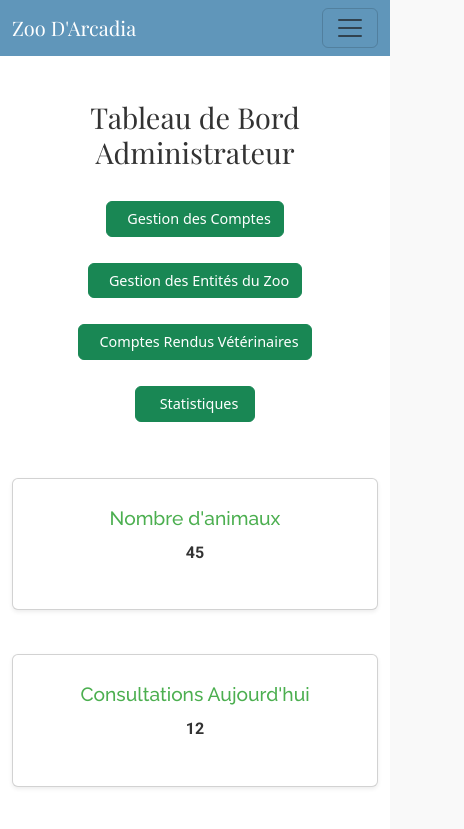
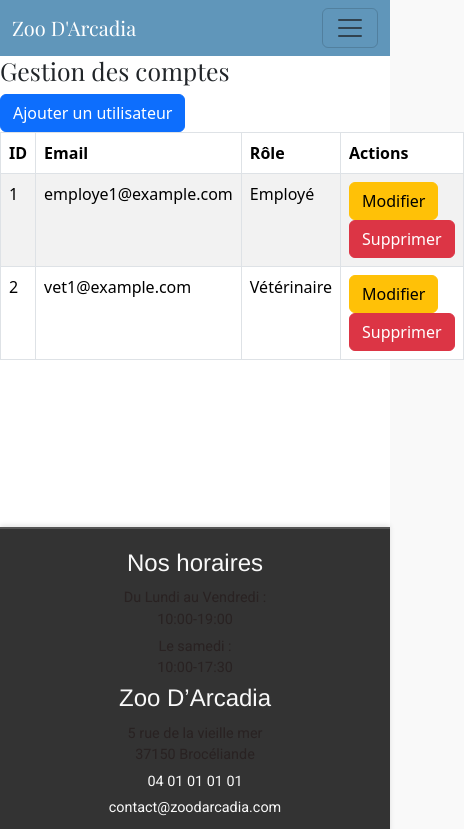
Before and after one commit to Agellid03/ZooArcadiaa, a React (Create React App) app in the folder frontend/: page /admin/GestionEmployes in a window 390 px wide. Shown: the top 829 px of the page, 464 px wide, since content can reach past the window. Built offline with nearby package versions, Linux system fonts and the light colour scheme.

Commit message:
Ameliorations de ManageAccounts.jsx et du dashboard admin niveau style et implémentation de useNavigate dans Dashboard Admin pour rediriger vers les differents composants de gestion admin

```diff
--- a/frontend/src/components/admin/AdminDashboard.jsx
+++ b/frontend/src/components/admin/AdminDashboard.jsx
@@ -1,8 +1,25 @@
 import React from "react";
 import "../../styles/adminDashboard.css"
 import { Button, Card, Row, Col } from "react-bootstrap";
+import { useNavigate } from "react-router-dom";
 
 const AdminDashboard = () => {
+  const navigate = useNavigate();
+
+  const goToManageAccounts = () => {
+    navigate('/admin/GestionEmployes');
+  };
+
+  const goToManageZooEntities = () => {
+    navigate('/admin/GestionServices');
+  };
+  const goToVeterinaryReports = () => {
+    navigate('/admin/RapportsVeterinaire');
+  };
+
+  const goToAnimalsStats = () => {
+    navigate('/admin/ConsultationsDesAnimaux');
+  };
   return (
     <div className="admin-dashboard container">
       <header className="dashboard-header text-center mt-4">
@@ -10,40 +27,44 @@ const AdminDashboard = () => {
       </header>
 
       <div className="dashboard-nav d-flex justify-content-center mt-4">
-        <Button variant="success" className="m-2">
+      <Button
+          variant="success"
+          className=" m-2"
+          onClick={goToManageAccounts}
+        >
           <i className="fa fa-user-plus"></i> Gestion des Comptes
         </Button>
-        <Button variant="success" className="m-2">
+        <Button variant="success" className="m-2" onClick={goToManageZooEntities} >
           <i className="fa fa-cogs"></i> Gestion des Entités du Zoo
         </Button>
-        <Button variant="success" className="m-2">
+        <Button variant="success" className="m-2" onClick={goToVeterinaryReports} >
           <i className="fa fa-medkit"></i> Comptes Rendus Vétérinaires
         </Button>
-        <Button variant="success" className="m-2">
-          <i className="fa fa-chart-bar"></i> Statistiques
+        <Button variant="success" className="m-2" onClick={goToAnimalsStats} >
+          <i className="fa fa-chart-bar"></i> Consultations Animaux
         </Button>
       </div>
 
       <main className="dashboard-main mt-5">
-        <Row className="g-4">
-          <Col xs={12} md={4}>
-            <Card className="text-center shadow-sm">
+        <Row className=" dashboard-admin-row g-4">
+          <Col xs={12} md={4} className="col-admin-dashboard">
+            <Card className=" text-center shadow-sm card-dashboard-admin" >
               <Card.Body>
                 <h3><i className="fa fa-paw"></i> Nombre d'animaux</h3>
                 <p>45</p>
               </Card.Body>
             </Card>
           </Col>
-          <Col xs={12} md={4}>
-            <Card className="text-center shadow-sm">
+          <Col xs={12} md={4} className="col-admin-dashboard">
+            <Card className="text-center shadow-sm card-dashboard-admin">
               <Card.Body>
                 <h3><i className="fa fa-calendar-check"></i> Consultations Aujourd'hui</h3>
                 <p>12</p>
               </Card.Body>
             </Card>
           </Col>
-          <Col xs={12} md={4}>
-            <Card className="text-center shadow-sm">
+          <Col xs={12} md={4} className="col-admin-dashboard" >
+            <Card className="text-center shadow-sm card-dashboard-admin">
               <Card.Body>
                 <h3><i className="fa fa-users"></i> Employés Actifs</h3>
                 <p>8</p>
--- a/frontend/src/components/admin/AdminStats.jsx
+++ b/frontend/src/components/admin/AnimalsStats.jsx
@@ -1,6 +1,6 @@
 import React from 'react';
 
-const AdminStats = () => {
+const AnimalsStats = () => {
   return (
     <div>
       Admin Stats
@@ -8,4 +8,4 @@ const AdminStats = () => {
   );
 }
 
-export default AdminStats;
+export default AnimalsStats;
--- a/frontend/src/components/admin/ManageAccounts.jsx
+++ b/frontend/src/components/admin/ManageAccounts.jsx
@@ -1,39 +1,140 @@
 import React, { useState } from "react";
+import { Modal, Button, Table, Form } from "react-bootstrap";
 
 const ManageAccounts = () => {
-  const [formData, setFormData] = useState({ email: "", role: "employee" });
+  // Simuler les données des utilisateurs
+  const [users, setUsers] = useState([
+    { id: 1, email: "employe1@example.com", role: "Employé" },
+    { id: 2, email: "vet1@example.com", role: "Vétérinaire" },
+  ]);
 
-  const handleSubmit = (e) => {
-    e.preventDefault();
-    console.log("Compte créé :", formData);
-    // Appel API à implémenter pour envoyer les données au backend
+  // État pour le formulaire d'ajout/modification
+  const [showModal, setShowModal] = useState(false);
+  const [formData, setFormData] = useState({ email: "", role: "Employé" });
+  const [editMode, setEditMode] = useState(false);
+  const [editUserId, setEditUserId] = useState(null);
+
+  // Gérer l'ouverture/fermeture du modal
+  const handleShowModal = () => setShowModal(true);
+  const handleCloseModal = () => {
+    setShowModal(false);
+    setFormData({ email: "", role: "Employé" });
+    setEditMode(false);
+  };
+
+  // Gérer le formulaire
+  const handleChange = (e) => {
+    setFormData({ ...formData, [e.target.name]: e.target.value });
+  };
+
+  // Ajouter ou modifier un utilisateur
+  const handleSubmit = () => {
+    if (editMode) {
+      // Modification
+      setUsers((prev) =>
+        prev.map((user) =>
+          user.id === editUserId ? { ...user, ...formData } : user
+        )
+      );
+    } else {
+      // Ajout
+      const newUser = {
+        id: Date.now(),
+        ...formData,
+      };
+      setUsers((prev) => [...prev, newUser]);
+    }
+    handleCloseModal();
+  };
+
+  // Supprimer un utilisateur
+  const handleDelete = (id) => {
+    setUsers((prev) => prev.filter((user) => user.id !== id));
+  };
+
+  // Préparer la modification
+  const handleEdit = (user) => {
+    setFormData({ email: user.email, role: user.role });
+    setEditMode(true);
+    setEditUserId(user.id);
+    setShowModal(true);
   };
 
   return (
-    <div>
-      <h2>Gestion des Comptes</h2>
-      <form onSubmit={handleSubmit}>
-        <label>
-          Email :
-          <input
-            type="email"
-            value={formData.email}
-            onChange={(e) => setFormData({ ...formData, email: e.target.value })}
-            required
-          />
-        </label>
-        <label>
-          Rôle :
-          <select
-            value={formData.role}
-            onChange={(e) => setFormData({ ...formData, role: e.target.value })}
-          >
-            <option value="employee">Employé</option>
-            <option value="veterinarian">Vétérinaire</option>
-          </select>
-        </label>
-        <button type="submit">Créer le compte</button>
-      </form>
+    <div className="manage-accounts">
+      <h2>Gestion des comptes</h2>
+      <Button variant="primary" onClick={handleShowModal}>
+        Ajouter un utilisateur
+      </Button>
+
+      {/* Tableau des utilisateurs */}
+      <Table striped bordered hover>
+        <thead>
+          <tr>
+            <th>ID</th>
+            <th>Email</th>
+            <th>Rôle</th>
+            <th>Actions</th>
+          </tr>
+        </thead>
+        <tbody>
+          {users.map((user) => (
+            <tr key={user.id}>
+              <td>{user.id}</td>
+              <td>{user.email}</td>
+              <td>{user.role}</td>
+              <td>
+                <Button variant="warning" onClick={() => handleEdit(user)}>
+                  Modifier
+                </Button>{" "}
+                <Button variant="danger" onClick={() => handleDelete(user.id)}>
+                  Supprimer
+                </Button>
+              </td>
+            </tr>
+          ))}
+        </tbody>
+      </Table>
+
+      {/* Modal pour ajouter/modifier un utilisateur */}
+      <Modal show={showModal} onHide={handleCloseModal}>
+        <Modal.Header closeButton>
+          <Modal.Title>{editMode ? "Modifier" : "Ajouter"} un utilisateur</Modal.Title>
+        </Modal.Header>
+        <Modal.Body>
+          <Form>
+            <Form.Group>
+              <Form.Label>Email</Form.Label>
+              <Form.Control
+                type="email"
+                name="email"
+                value={formData.email}
+                onChange={handleChange}
+              />
+            </Form.Group>
+            <Form.Group>
+              <Form.Label>Rôle</Form.Label>
+              <Form.Control
+                as="select"
+                name="role"
+                value={formData.role}
+                onChange={handleChange}
+              >
+                <option>Employé</option>
+                <option>Vétérinaire</option>
+              </Form.Control>
+            </Form.Group>
+          </Form>
+        </Modal.Body>
+        <Modal.Footer>
+          <Button variant="secondary" onClick={handleCloseModal}>
+            Annuler
+          </Button>
+          <Button variant="primary" onClick={handleSubmit}>
+            {editMode ? "Modifier" : "Ajouter"}
+          </Button>
+        </Modal.Footer>
+      </Modal>
     </div>
   );
 };
--- a/frontend/src/routes/AppRouter.jsx
+++ b/frontend/src/routes/AppRouter.jsx
@@ -9,6 +9,9 @@ import DetailsHabitat from "../pages/DetailsHabitat";
 import Contact from "../pages/Contact";
 import Login from "../pages/Login";
 import AdminDashboard from "../components/admin/AdminDashboard";
+import ManageAccounts from "../components/admin/ManageAccounts";
+import ManageZooEntities from "../components/admin/ManageZooEntities"
+import VeterinaryReports from "../components/admin/VeterinaryReports"
 
 const AppRouter = () => {
   return (
@@ -23,11 +26,14 @@ const AppRouter = () => {
           <Route path="/contact" element={<Contact />} />
           <Route path="/login" element={<Login/>} />
           <Route path="/admin/*" element={<AdminDashboard/>} />
+          <Route path="admin/GestionEmployes" element={<ManageAccounts/>} ></Route>
+          <Route path="admin/GestionServices" element={<ManageZooEntities/>} ></Route>
+          <Route path="admin/RapportsVeterinaire" element={<VeterinaryReports/>} ></Route>
         </Routes>
+        </div>
+      <Footer />
+    </div>
 
-      </div>
-       <Footer />
-    </div>
   );
 };
 
--- a/frontend/src/styles/adminDashboard.css
+++ b/frontend/src/styles/adminDashboard.css
@@ -27,25 +27,25 @@
 }
 
 /* Cartes de statistiques */
-.card {
+.card-dashboard-admin {
   padding: 20px;
-  background-color: #f4f4f4;
+  background-color: whitesmoke;
   border-radius: 8px;
   box-shadow: 0 4px 8px rgba(0, 0, 0, 0.1);
   transition: transform 0.3s ease-in-out;
 }
 
-.card:hover {
+.card-dashboard-admin:hover {
   transform: translateY(-10px);
 }
 
-.card h3 {
+.card-dashboard-admin h3 {
   font-size: 1.5rem;
   color: #4CAF50;
   margin-bottom: 10px;
 }
 
-.card p {
+.card-dashboard-admin p {
   font-size: 1.2rem;
   font-weight: bold;
   color: #333;
@@ -56,13 +56,13 @@
   margin-top: 30px;
 }
 
-.row {
+.dashboard-admin-row {
   display: flex;
   flex-wrap: wrap;
   gap: 20px;
 }
 
-.col {
+.col-admin-dashboard {
   flex: 1 1 30%; /* Chaque carte prend 30% de la largeur sur des écrans moyens et plus grands */
   min-width: 280px;
   box-sizing: border-box;
@@ -80,16 +80,16 @@
     padding: 8px 15px;
   }
 
-  .row {
+  .dashboard-admin-row {
     flex-direction: column;
     align-items: center;
   }
 
-  .col {
+  .col-admin-dashboard {
     width: 100%; /* Les cartes prennent toute la largeur sur les petits écrans */
   }
 
-  .card {
+  .card-dashboard-admin {
     padding: 15px;
   }
 }
@@ -106,15 +106,15 @@
     min-width: 120px;
   }
 
-  .card {
+  .card-dashboard-admin {
     padding: 12px;
   }
 
-  .card h3 {
+  .card-dashboard-admin h3 {
     font-size: 1.2rem;
   }
 
-  .card p {
+  .card-dashboard-admin p {
     font-size: 1rem;
   }
 }
```
